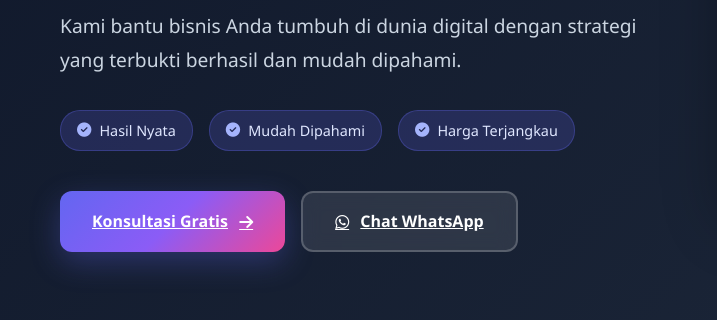
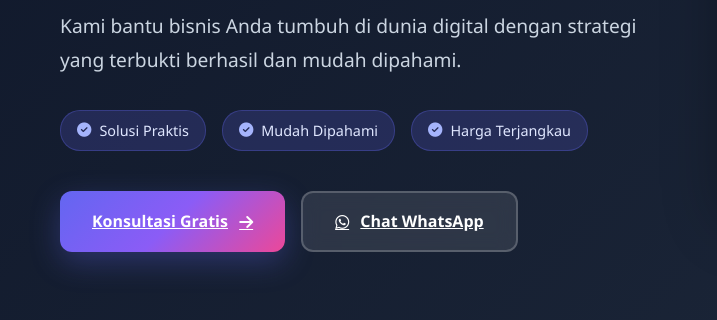
Before and after one commit to Katyusha47/koneva-web, a plain HTML site: page index.html in a window 1280 px wide. Shown: the part 404-724 px from the top of the page, 0-717 px from the left. Drawn offline with Linux system fonts and the light colour scheme.

Commit message:
update hero page

```diff
--- a/index.html
+++ b/index.html
@@ -54,9 +54,9 @@
                     <h1 data-lang="hero-title">Transformasikan Bisnis Anda dengan <span>Koneva</span></h1>
                     <p class="description" data-lang="hero-description">Strategi digital inovatif yang menghasilkan hasil nyata. Kami tidak hanya memasarkan—kami menciptakan pengalaman yang mengkonversi.</p>
                     <div class="hero-features">
-                        <div class="feature-tag"><i class="fas fa-check-circle"></i> <span data-lang="feature-1">Berbasis Data</span></div>
-                        <div class="feature-tag"><i class="fas fa-check-circle"></i> <span data-lang="feature-2">Bertenaga AI</span></div>
-                        <div class="feature-tag"><i class="fas fa-check-circle"></i> <span data-lang="feature-3">Fokus Hasil</span></div>
+                        <div class="feature-tag"><i class="fas fa-check-circle"></i> <span data-lang="feature-1">Solusi Praktis</span></div>
+                        <div class="feature-tag"><i class="fas fa-check-circle"></i> <span data-lang="feature-2">Mudah Dipahami</span></div>
+                        <div class="feature-tag"><i class="fas fa-check-circle"></i> <span data-lang="feature-3">Harga Terjangkau</span></div>
                     </div>
                     <div class="hero-buttons">
                         <a href="#contact" class="btn btn-primary">
--- a/translations.js
+++ b/translations.js
@@ -13,7 +13,7 @@ const translations = {
         'hero-badge': 'Partner Digital Terpercaya',
         'hero-title': 'Kembangkan Bisnis Anda dengan <span>Koneva</span>',
         'hero-description': 'Kami bantu bisnis Anda tumbuh di dunia digital dengan strategi yang terbukti berhasil dan mudah dipahami.',
-        'feature-1': 'Hasil Nyata',
+        'feature-1': 'Solusi Praktis',
         'feature-2': 'Mudah Dipahami',
         'feature-3': 'Harga Terjangkau',
         'btn-start': 'Konsultasi Gratis',
@@ -200,7 +200,7 @@ const translations = {
         'hero-badge': 'Trusted Digital Partner',
         'hero-title': 'Grow Your Business with <span>Koneva</span>',
         'hero-description': 'We help your business thrive in the digital world with proven and easy-to-understand strategies.',
-        'feature-1': 'Real Results',
+        'feature-1': 'Practical Solutions',
         'feature-2': 'Easy to Understand',
         'feature-3': 'Affordable',
         'btn-start': 'Free Consultation',
```
